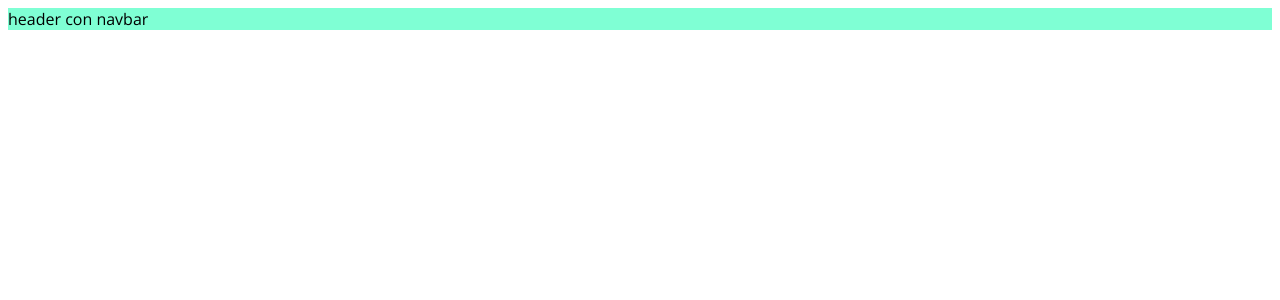
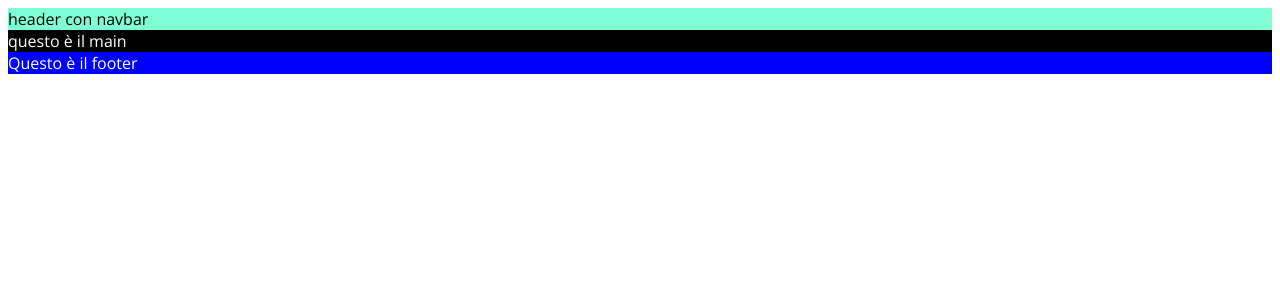
Before and after one commit to burillu/vite-comics, a Vue app: page / in a window 1280 px wide. Shown: the top 300 px of the page. Built offline with nearby package versions, Linux system fonts and the light colour scheme.

Commit message:
add main and footer component, with bg

```diff
--- a/src/App.vue
+++ b/src/App.vue
@@ -1,8 +1,12 @@
 <template>
   <AppHeader />
+  <AppMain />
+  <AppFooter />
 </template>
 <script>
+import AppFooter from './components/AppFooter.vue';
 import AppHeader from './components/AppHeader.vue';
+import AppMain from './components/AppMain.vue';
 export default {
   data() {
     return {
@@ -10,7 +14,9 @@
     }
   },
   components: {
-    AppHeader
+    AppHeader,
+    AppMain,
+    AppFooter
   }
 }
 </script>
--- /dev/null
+++ b/src/components/AppFooter.vue
@@ -0,0 +1,26 @@
+<template>
+    <footer>
+        Questo è il footer
+    </footer>
+</template>
+
+<script>
+export default {
+    name: 'AppFooter',
+    data() {
+        return {
+
+        }
+    },
+    components: {
+
+    }
+}
+</script>
+
+<style scoped>
+footer {
+    color: white;
+    background-color: blue;
+}
+</style>
--- /dev/null
+++ b/src/components/AppMain.vue
@@ -0,0 +1,24 @@
+<template>
+    <main>
+        questo è il main
+    </main>
+</template>
+<script>
+export default {
+    name: 'AppMain',
+    data() {
+        return {
+
+        }
+    },
+    components: {
+
+    }
+}
+</script>
+<style scoped>
+main {
+    background-color: black;
+    color: white;
+}
+</style>
```
